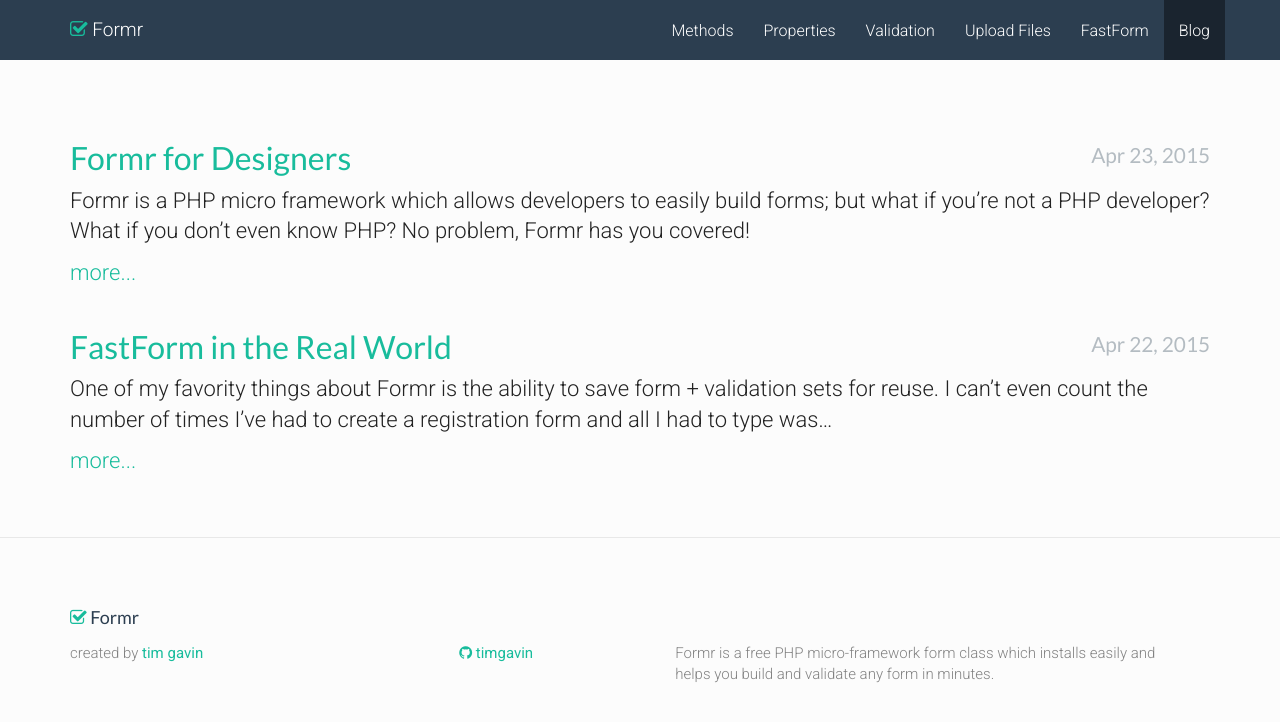
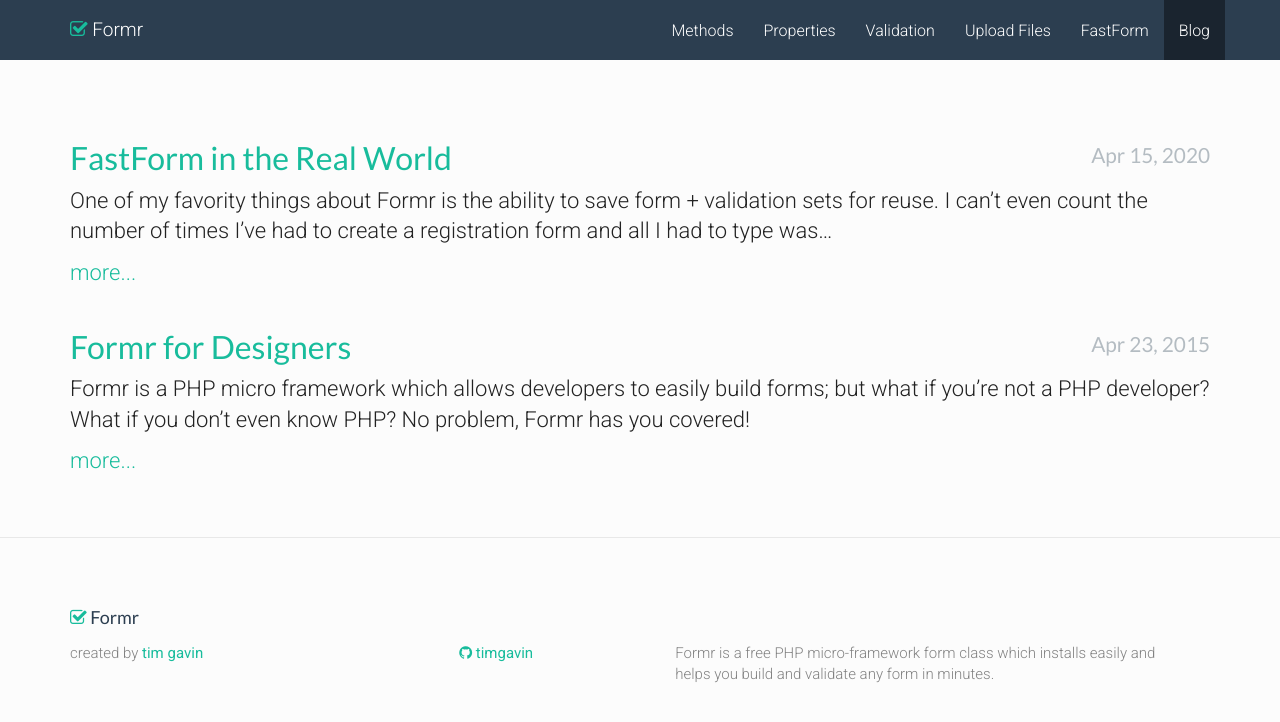
Before and after one commit to formr/formr.github.io, a Jekyll site: the page built from blog.md, in a window 1280 px wide. Shown: the top 722 px of the page. Built offline with Jekyll 4.4.1, drawn with Linux system fonts in a browser that asks for light colours; nearby versions of some CDN libraries.

Commit message:
fixed typo

```diff
--- a/_posts/2015-04-21-fastform-in-the-real-world.md
+++ b/_posts/2015-04-21-fastform-in-the-real-world.md
@@ -4,7 +4,7 @@ layout: post
 
 title:  "FastForm in the Real World"
 
-date:   2015-04-22 21:27:27
+date:   2020-04-15 21:27:27
 
 ---
 
```
Also changed, not shown: other parts of _posts/2015-04-21-fastform-in-the-real-world.md (+1 -1 lines).
